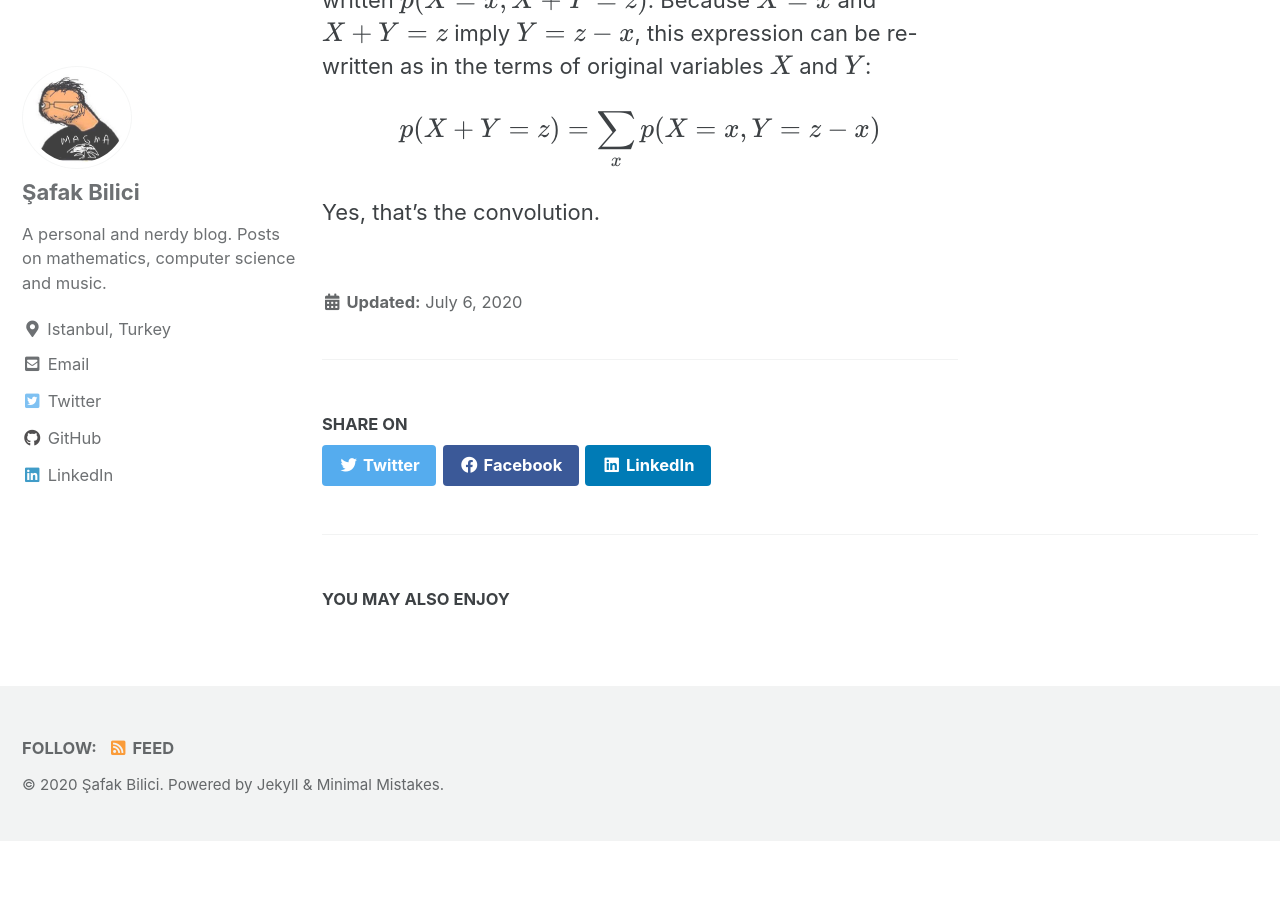
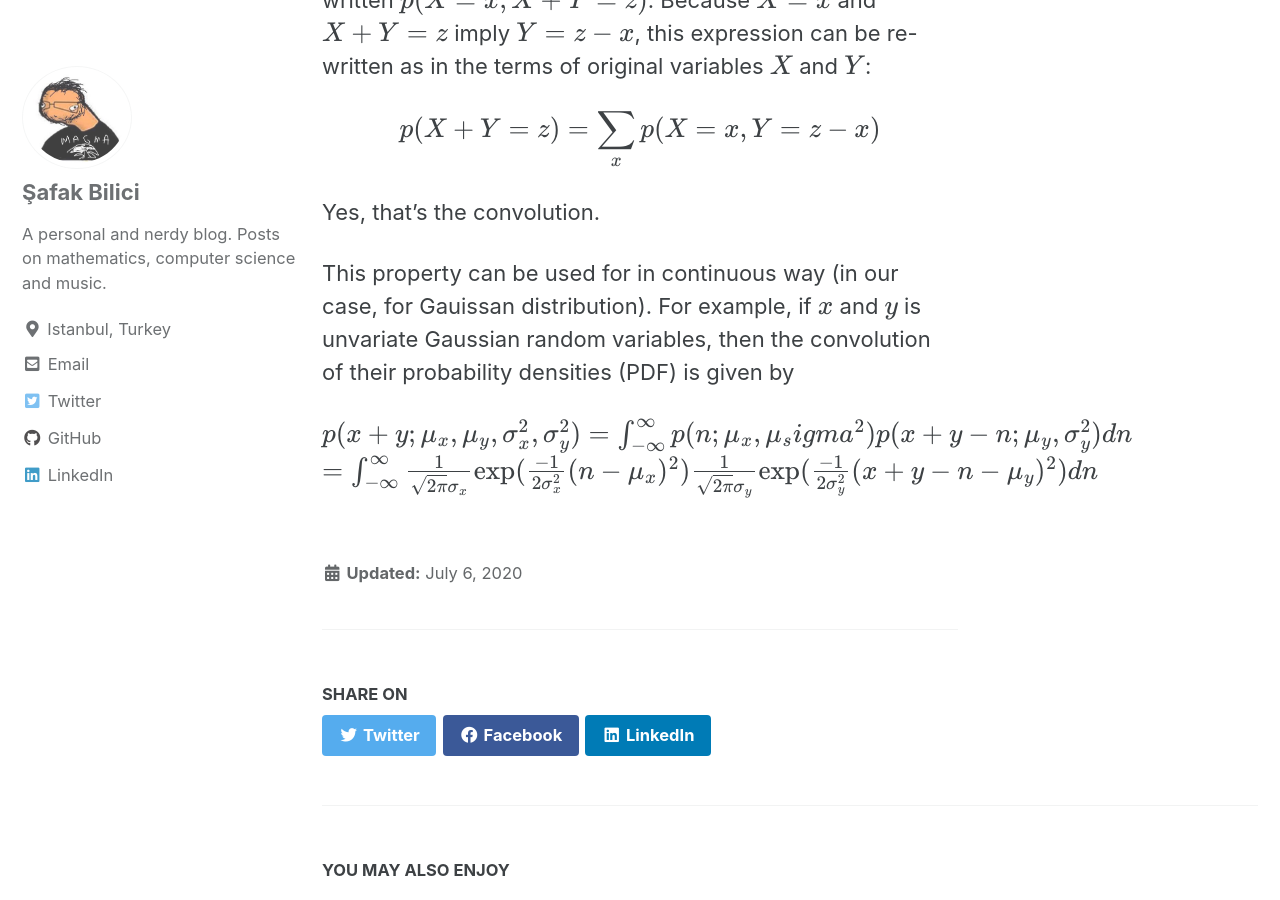
Before and after one commit to safakkbilici/safakkbilici.github.io, a Jekyll site: the page built from _posts/2020-07-06-getting-started.md, in a window 1280 px wide and 900 px high, scrolled down 3146 px. Built offline with Jekyll 4.4.1, drawn with Linux system fonts in a browser that asks for light colours; cached includes are drawn as plain includes; formulas are drawn with MathJax 3; before the commit the page ends 3987 px from its top, so only the background shows below that.

Commit message:
post added

```diff
--- a/_posts/2020-07-06-getting-started.md
+++ b/_posts/2020-07-06-getting-started.md
@@ -61,3 +61,8 @@ The convolution of two Gaussian densities (also for other distributions) corresp
 $$p(X+Y=z) = \sum_{x}p(X=x,Y=z-x)$$
 
 Yes, that's the convolution.
+
+This property can be used for in continuous way (in our case, for Gauissan distribution). For example, if $$x$$ and $$y$$ is unvariate Gaussian random variables, then the convolution of their probability densities (PDF) is given by
+
+$$p(x+y;\mu_x,\mu_y,\sigma_x^2,\sigma_y^2) = \int_{-\infty}^{\infty}p(n;\mu_x,\mu_sigma^2)p(x+y-n;\mu_y,\sigma_y^2) dn$$
+$$=\int_{-\infty}^{\infty} \frac{1}{\sqrt{2\pi}\sigma_x}\exp(\frac{-1}{2\sigma_x^2}(n-\mu_x)^2)\frac{1}{\sqrt{2\pi}\sigma_y}\exp(\frac{-1}{2\sigma_y^2}(x+y-n-\mu_y)^2)dn$$
```
